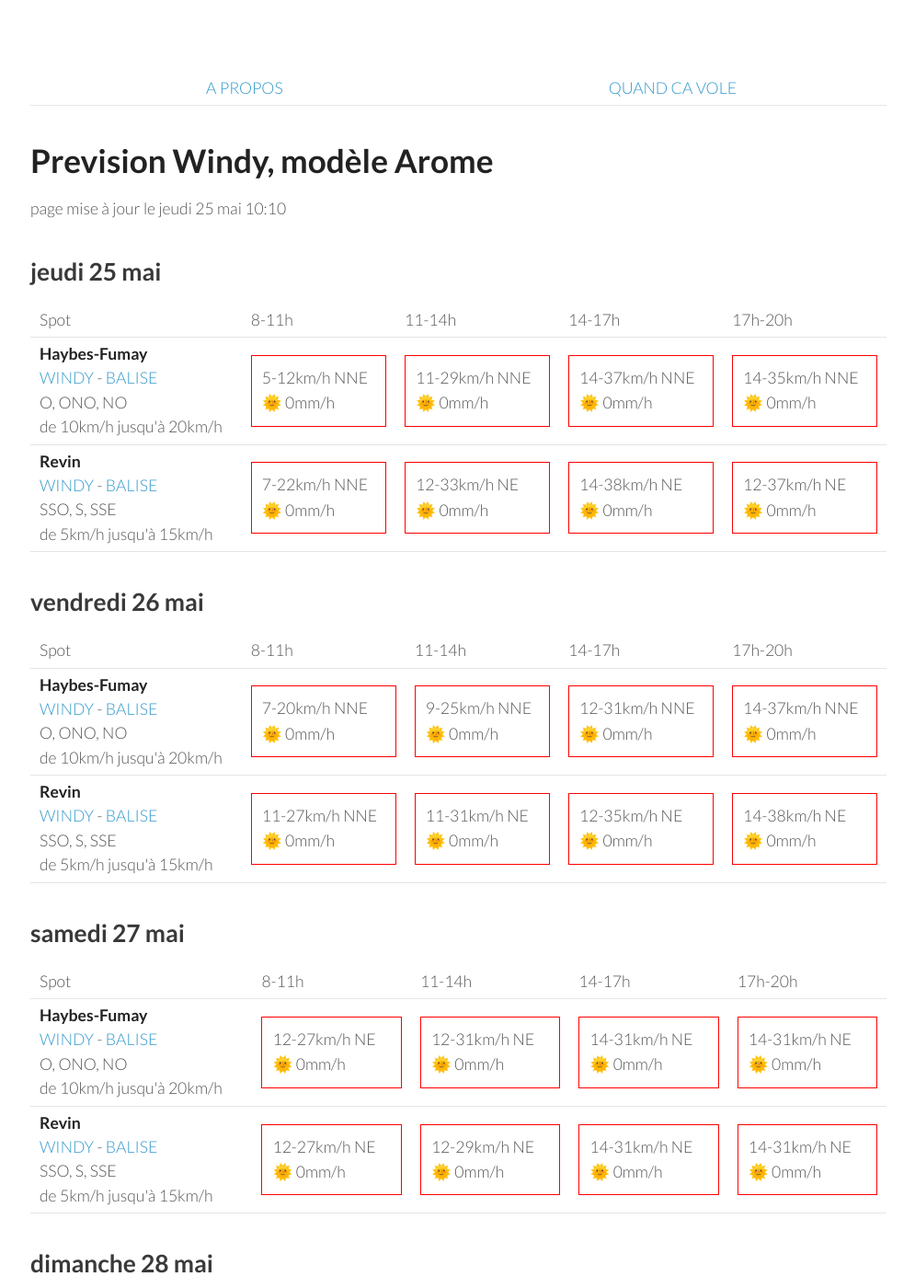
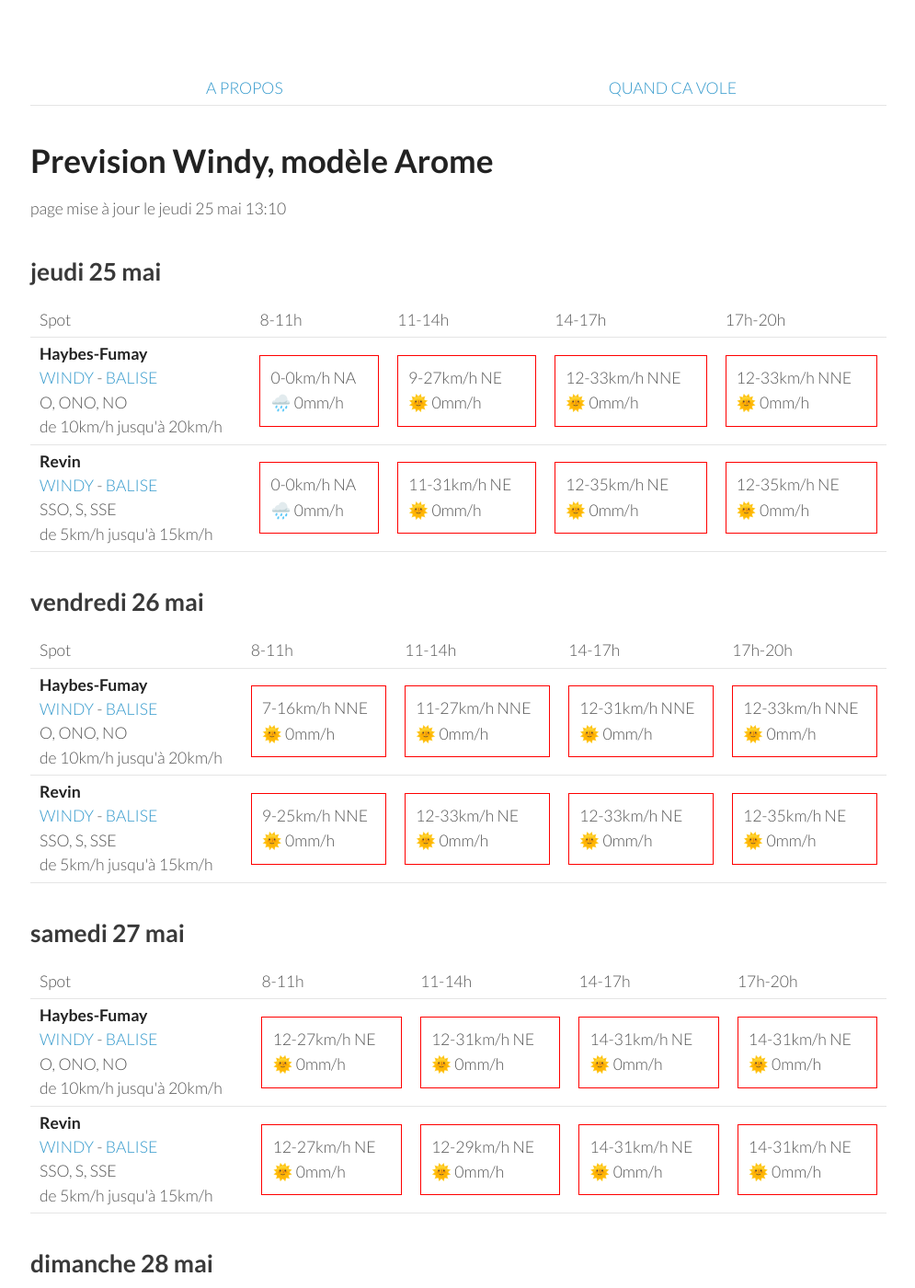
Before and after one commit to parapente-dans-le-nord/parapente-dans-le-nord.github.io, a Jekyll site: the page built from ardennes.markdown, in a window 1280 px wide and 1400 px high. Shown: the whole window at 92% size, without its empty margins (25-1020 px from the left). Built offline with Jekyll 4.4.1, drawn with Linux system fonts in a browser that asks for light colours.

Commit message:
update index.markdown

```diff
--- a/ardennes.markdown
+++ b/ardennes.markdown
@@ -7,7 +7,7 @@ title:  "Tous les spots"
 {: .links}
 
 # Prevision Windy, modèle Arome
-page mise à jour le jeudi 25 mai 10:10
+page mise à jour le jeudi 25 mai 13:10
 
 ## jeudi 25 mai
 
@@ -24,21 +24,19 @@ page mise à jour le jeudi 25 mai 10:10
 <tr>
         <td><strong>Haybes-Fumay</strong><br><a href="https://windy.com/49.998/4.715?49.913,4.738,10">WINDY</a> - <span class=""><a href="http://www.balisemeteo.com/balise.php?idBalise=104">BALISE</a> </span><br> <span class="vent-favorable">O, ONO, NO</span><br><span class="force-vent">de 10km/h jusqu'à 20km/h</span> </td>
 
-            <td><div class="not-flyable"><p>5-12km/h NNE</p><p>🌞 0mm/h</p></div></td>
-            <td><div class="not-flyable"><p>11-29km/h NNE</p><p>🌞 0mm/h</p></div></td>
-            <td><div class="not-flyable"><p>14-37km/h NNE</p><p>🌞 0mm/h</p></div></td>
-            <td><div class="not-flyable"><p>14-35km/h NNE</p><p>🌞 0mm/h</p></div></td>
-
+            <td><div class="not-flyable"><p>0-0km/h NA</p><p>🌧️ 0mm/h</p></div></td>
+            <td><div class="not-flyable"><p>9-27km/h NE</p><p>🌞 0mm/h</p></div></td>
+            <td><div class="not-flyable"><p>12-33km/h NNE</p><p>🌞 0mm/h</p></div></td>
+            <td><div class="not-flyable"><p>12-33km/h NNE</p><p>🌞 0mm/h</p></div></td>
 
     </tr>
 <tr>
         <td><strong>Revin</strong><br><a href="https://windy.com/49.948/4.625?49.543,4.625,8">WINDY</a> - <span class=""><a href="http://www.balisemeteo.com/balise.php?idBalise=5019">BALISE</a> </span><br> <span class="vent-favorable">SSO, S, SSE</span><br><span class="force-vent">de 5km/h jusqu'à 15km/h</span> </td>
 
-            <td><div class="not-flyable"><p>7-22km/h NNE</p><p>🌞 0mm/h</p></div></td>
-            <td><div class="not-flyable"><p>12-33km/h NE</p><p>🌞 0mm/h</p></div></td>
-            <td><div class="not-flyable"><p>14-38km/h NE</p><p>🌞 0mm/h</p></div></td>
-            <td><div class="not-flyable"><p>12-37km/h NE</p><p>🌞 0mm/h</p></div></td>
-
+            <td><div class="not-flyable"><p>0-0km/h NA</p><p>🌧️ 0mm/h</p></div></td>
+            <td><div class="not-flyable"><p>11-31km/h NE</p><p>🌞 0mm/h</p></div></td>
+            <td><div class="not-flyable"><p>12-35km/h NE</p><p>🌞 0mm/h</p></div></td>
+            <td><div class="not-flyable"><p>12-35km/h NE</p><p>🌞 0mm/h</p></div></td>
 
     </tr>
 
@@ -60,20 +58,20 @@ page mise à jour le jeudi 25 mai 10:10
 <tr>
         <td><strong>Haybes-Fumay</strong><br><a href="https://windy.com/49.998/4.715?49.913,4.738,10">WINDY</a> - <span class=""><a href="http://www.balisemeteo.com/balise.php?idBalise=104">BALISE</a> </span><br> <span class="vent-favorable">O, ONO, NO</span><br><span class="force-vent">de 10km/h jusqu'à 20km/h</span> </td>
 
-            <td><div class="not-flyable"><p>7-20km/h NNE</p><p>🌞 0mm/h</p></div></td>
-            <td><div class="not-flyable"><p>9-25km/h NNE</p><p>🌞 0mm/h</p></div></td>
+            <td><div class="not-flyable"><p>7-16km/h NNE</p><p>🌞 0mm/h</p></div></td>
+            <td><div class="not-flyable"><p>11-27km/h NNE</p><p>🌞 0mm/h</p></div></td>
             <td><div class="not-flyable"><p>12-31km/h NNE</p><p>🌞 0mm/h</p></div></td>
-            <td><div class="not-flyable"><p>14-37km/h NNE</p><p>🌞 0mm/h</p></div></td>
+            <td><div class="not-flyable"><p>12-33km/h NNE</p><p>🌞 0mm/h</p></div></td>
 
 
     </tr>
 <tr>
         <td><strong>Revin</strong><br><a href="https://windy.com/49.948/4.625?49.543,4.625,8">WINDY</a> - <span class=""><a href="http://www.balisemeteo.com/balise.php?idBalise=5019">BALISE</a> </span><br> <span class="vent-favorable">SSO, S, SSE</span><br><span class="force-vent">de 5km/h jusqu'à 15km/h</span> </td>
 
-            <td><div class="not-flyable"><p>11-27km/h NNE</p><p>🌞 0mm/h</p></div></td>
-            <td><div class="not-flyable"><p>11-31km/h NE</p><p>🌞 0mm/h</p></div></td>
+            <td><div class="not-flyable"><p>9-25km/h NNE</p><p>🌞 0mm/h</p></div></td>
+            <td><div class="not-flyable"><p>12-33km/h NE</p><p>🌞 0mm/h</p></div></td>
+            <td><div class="not-flyable"><p>12-33km/h NE</p><p>🌞 0mm/h</p></div></td>
             <td><div class="not-flyable"><p>12-35km/h NE</p><p>🌞 0mm/h</p></div></td>
-            <td><div class="not-flyable"><p>14-38km/h NE</p><p>🌞 0mm/h</p></div></td>
 
 
     </tr>
```
